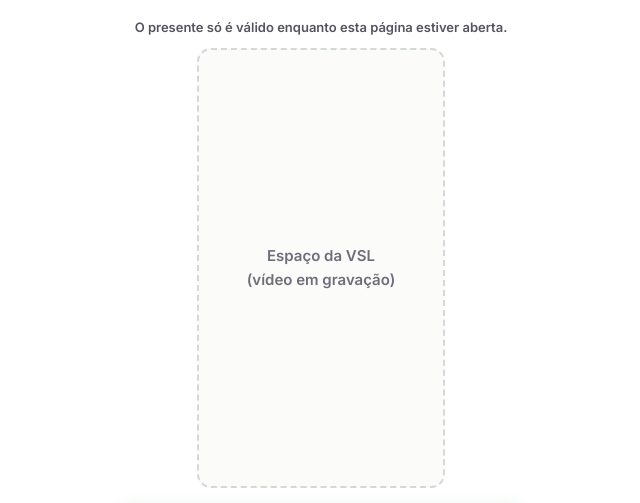
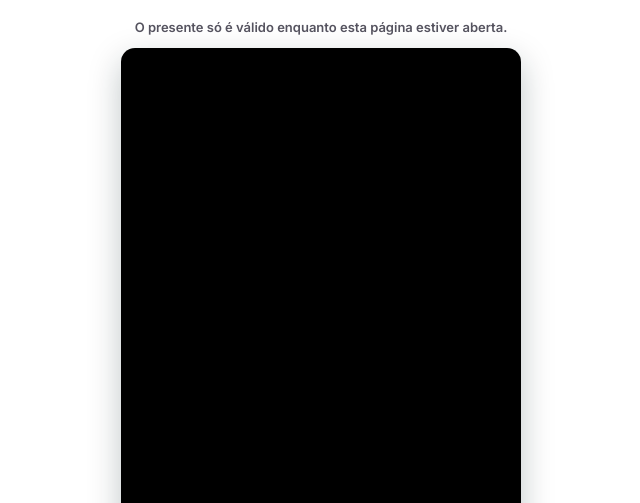
Before and after one commit to protocolotrainee/Voce-Contratado, a plain HTML site: page PCE-up/index.html in a window 1280 px wide. Shown: the part 263-766 px from the top of the page, without its empty margins (319-959 px from the left). Drawn offline with Linux system fonts and the light colour scheme.

Commit message:
Add files via upload

```diff
--- a/PCE-up/index.html
+++ b/PCE-up/index.html
@@ -307,6 +307,16 @@
   <noscript><img height="1" width="1" style="display:none"
   src="https://www.facebook.com/tr?id=2066578667489577&ev=PageView&noscript=1"/></noscript>
   <!-- End Meta Pixel -->
+
+  <!-- VTurb: carregamento rápido da VSL do upsell -->
+  <script>!function(i,n){i._plt=i._plt||(n&&n.timeOrigin?n.timeOrigin+n.now():Date.now())}(window,performance);</script>
+  <link rel="preload" href="https://scripts.converteai.net/9e40ab62-4433-4966-a250-5dbca93b621c/players/6b075a3571577403f092b871/v4/player.js" as="script">
+  <link rel="preload" href="https://scripts.converteai.net/lib/js/smartplayer-wc/v4/smartplayer.js" as="script">
+  <link rel="preload" href="https://cdn.converteai.net/9e40ab62-4433-4966-a250-5dbca93b621c/6b07512f0af36d6993457a20/main.m3u8" as="fetch">
+  <link rel="dns-prefetch" href="https://cdn.converteai.net">
+  <link rel="dns-prefetch" href="https://scripts.converteai.net">
+  <link rel="dns-prefetch" href="https://images.converteai.net">
+  <link rel="dns-prefetch" href="https://license.vturb.com">
 </head>
 <body>
 
@@ -325,8 +335,8 @@
   <div class="video" id="vsl">
     <div class="video-label">O presente só é válido enquanto esta página estiver aberta.</div>
 
-    <!-- ===== VTURB: cole aqui o código de incorporação do player (o <vturb-smartplayer> e o <script> que vem junto) ===== -->
-
+    <!-- ===== VTURB: VSL Upsell PCE (player 6b075a3571577403f092b871) ===== -->
+    <vturb-smartplayer id="vid-6b075a3571577403f092b871" style="display: block; margin: 0 auto; width: 100%; max-width: 400px;"><div class="vturb-player-placeholder" style="position: relative; width: 100%; padding: 177.77777777777777% 0 0; z-index: 0; background-color: black;"></div></vturb-smartplayer> <script type="text/javascript"> var s=document.createElement("script"); s.src="https://scripts.converteai.net/9e40ab62-4433-4966-a250-5dbca93b621c/players/6b075a3571577403f092b871/v4/player.js", s.async=!0,document.head.appendChild(s); </script>
     <!-- ===== fim do código do VTurb ===== -->
 
     <!-- Some sozinho quando o player do VTurb estiver colado acima -->
@@ -414,7 +424,7 @@
         <svg class="star"><use href="#star"/></svg>
       </button>
 
-      <a class="btn-no" id="not-buy-link" href="https://vc.formuladaentrevista.com.br/obrigado">Não quero no momento</a>
+      <a class="btn-no" id="not-buy-link" href="https://vc.formuladaentrevista.com.br/PCE-down">Não quero no momento</a>
     </div>
   </div>
 
@@ -427,11 +437,11 @@
 <script>
   // ===== CONFIGURAÇÃO =====
   // Segundo da VSL em que a oferta aparece (pitch). Atualizar quando o vídeo do VTurb ficar pronto.
-  var CTA_TEMPO = 0;
+  var CTA_TEMPO = 647; // 10:47 da VSL do upsell
   // Link one-click do upsell na Greenn (Programa Candidato de Elite, R$697).
   var ONE_CLICK_URL = "https://payfast.greenn.com.br/one-click/7790";
-  // Para onde vai quem recusa.
-  var DECLINE_URL = "https://vc.formuladaentrevista.com.br/obrigado";
+  // Para onde vai quem recusa: o downsell (leva o token junto).
+  var DECLINE_URL = "https://vc.formuladaentrevista.com.br/PCE-down";
   // =========================
 
   // Link de recusa: repassa a query string (token da Greenn) e registra o evento
```
